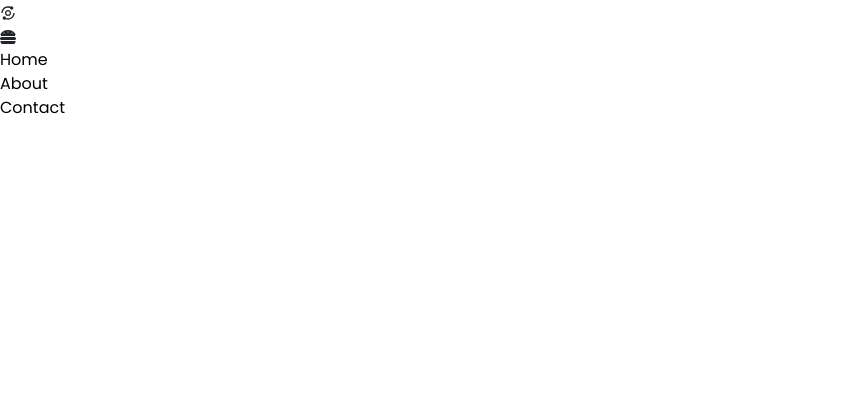
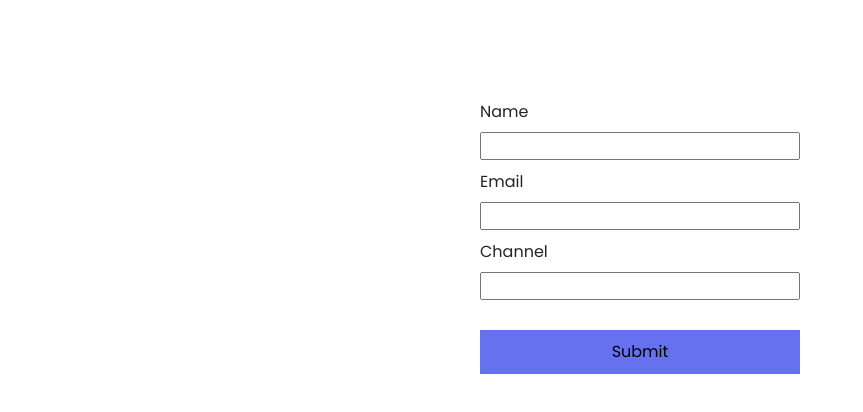
Before and after one commit to dominggo1999/exercise, a React (Create React App) app: page / in a window 1280 px wide. Shown: the top 412 px of the page, without its empty margins (0-863 px from the left). Built offline with nearby package versions, Linux system fonts and the light colour scheme.

Commit message:
basic usage

```diff
--- a/package.json
+++ b/package.json
@@ -10,6 +10,7 @@
     "bootstrap": "^4.6.0",
     "dotenv": "^8.2.0",
     "faker": "^5.4.0",
+    "formik": "^2.2.6",
     "gsap": "^3.6.0",
     "node-sass": "^4.14.1",
     "normalize.css": "^8.0.1",
--- a/src/App.js
+++ b/src/App.js
@@ -1,11 +1,12 @@
 import React from 'react';
 import { Route } from 'react-router-dom';
 import Navbar from './components/Navbar/Navbar';
+import Form from './components/Form/Form';
 
 const App = () => {
   return (
     <div>
-      <Navbar />
+      <Form />
     </div>
   );
 };
--- /dev/null
+++ b/src/components/Form/Form.js
@@ -0,0 +1,84 @@
+import React from 'react';
+import { useFormik } from 'formik';
+
+const initialValues = {
+  name: '',
+  email: '',
+  channel: '',
+};
+
+const onSubmit = (values) => {
+  console.log(values);
+};
+
+const validate = (values) => {
+  // Init errors obj
+  const errors = {};
+
+  if(!values.name) {
+    errors.name = 'Name is required';
+  }
+
+  if(!values.email) {
+    errors.email = 'Email is required';
+  } else if (!/^[A-Z0-9._%+-]+@[A-Z0-9.-]+\.[A-Z]{2,4}$/i.test(values.email)) {
+    errors.email = 'Invalid email address';
+  }
+
+  if(!values.channel) {
+    errors.channel = 'Channel is required';
+  }
+
+  return errors;
+};
+
+const Form = () => {
+  const formik = useFormik({
+    initialValues,
+    onSubmit,
+    validate,
+  });
+
+  const touched = formik.touched;
+  const errors = formik.errors;
+
+  return (
+    <div className="container">
+      <form onSubmit={formik.handleSubmit}>
+        <label htmlFor="name">Name</label>
+        <input
+          type="text" id="name"
+          name="name" onChange={formik.handleChange}
+          onBlur={formik.handleBlur}
+          value={formik.values.name}
+        />
+        {
+          touched.name && errors.name && <div>{errors.name}</div>
+        }
+        <label htmlFor="email">Email</label>
+        <input
+          type="email" id="email"
+          name="email" onChange={formik.handleChange}
+          onBlur={formik.handleBlur}
+          value={formik.values.email}
+        />
+        {
+          touched.email && errors.email && <div>{errors.email}</div>
+        }
+        <label htmlFor="name">Channel</label>
+        <input
+          type="text" id="channel"
+          name="channel" onChange={formik.handleChange}
+          onBlur={formik.handleBlur}
+          value={formik.values.channel}
+        />
+        {
+          touched.channel && errors.channel && <div>{errors.channel}</div>
+        }
+        <button type="submit">Submit</button>
+      </form>
+    </div>
+  );
+};
+
+export default Form;
--- /dev/null
+++ b/src/styles/components/form.scss
@@ -0,0 +1,13 @@
+form {
+  margin: 100px auto;
+  display: flex;
+  flex-direction: column;
+
+  input {
+    margin-bottom: 10px;
+
+    & + button {
+      margin-top: 20px;
+    }
+  }
+}
--- a/src/styles/style.scss
+++ b/src/styles/style.scss
@@ -4,3 +4,4 @@
 
 // Components
 @import './components/Button.scss';
+@import './components//form.scss';
```
Also changed, not shown: 1 other file (tests, documents, lock files or other folders).
